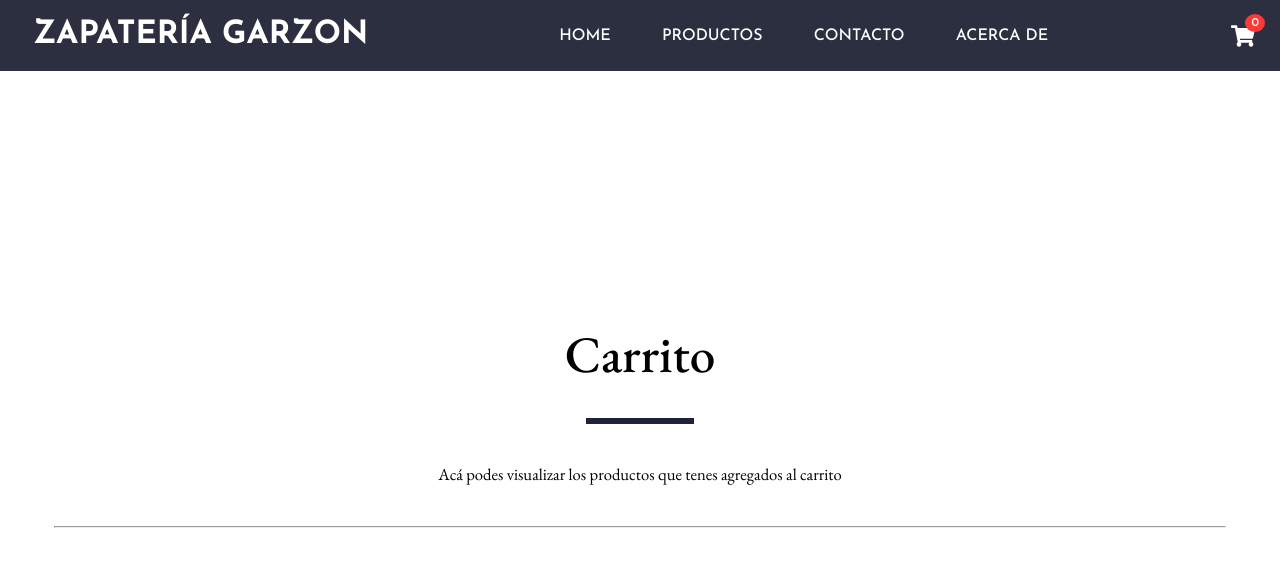
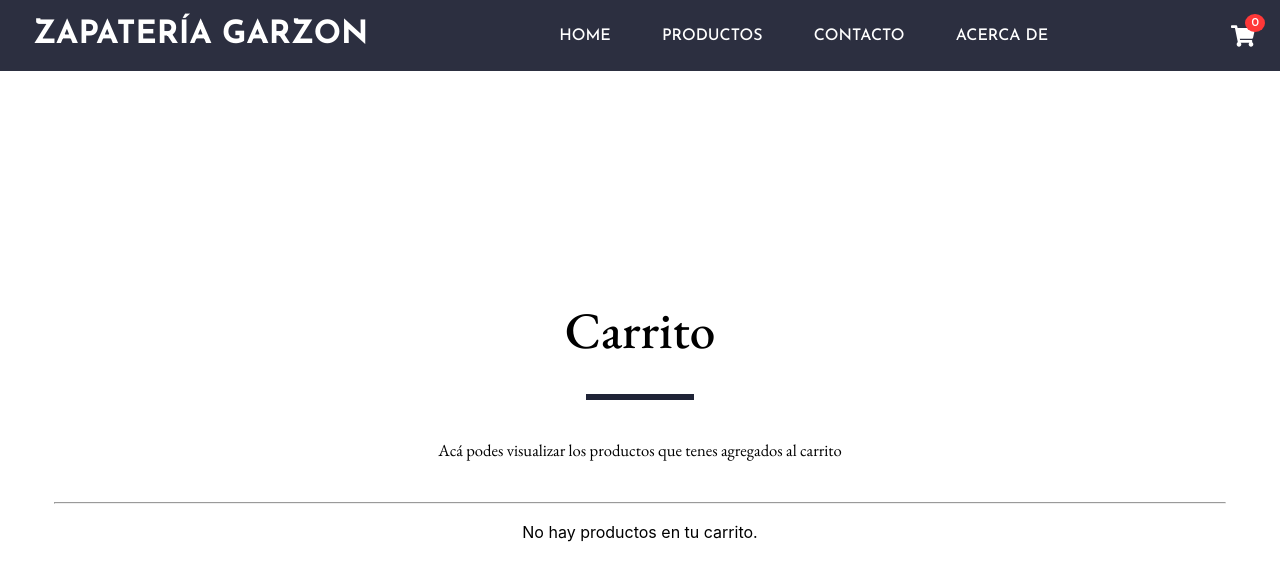
Before and after one commit to ansourian/zapateriagarzon, a React (Vite) app: page /cart in a window 1280 px wide. Shown: the top 580 px of the page. Built offline with nearby package versions, Linux system fonts and the light colour scheme.

Commit message:
cart semi funcional

```diff
--- a/src/views/Cart/cart.jsx
+++ b/src/views/Cart/cart.jsx
@@ -1,4 +1,8 @@
+import { useContext } from "react"
+import { CartContext } from "../../context/CartContext"
+
 export default function Cart() {
+  const [cart] = useContext(CartContext)
   return (
     <main>
       <h2>Carrito</h2>
@@ -7,6 +11,7 @@ export default function Cart() {
         Acá podes visualizar los productos que tenes agregados al carrito
       </p>
       <hr></hr>
+      {cart.length ? cart.map((e)=> <p>{e.title}</p>) : <p>No hay productos en tu carrito.</p>}
     </main>
-    );
+  )
 }
```
Lines whose indentation alone changed are shown as unchanged.
